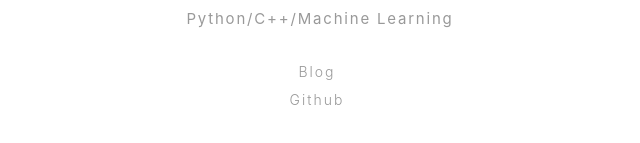
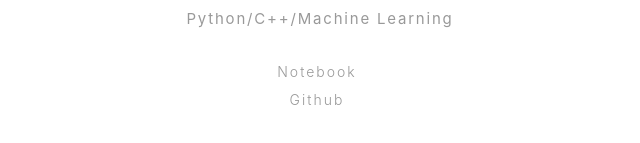
Before and after one commit to AceCoooool/AceCoooool.github.io, a plain HTML site: page index.html in a window 1280 px wide. Shown: the part 331-474 px from the top of the page, 323-963 px from the left. Drawn offline with Linux system fonts and the light colour scheme.

Commit message:
Update index.html

```diff
--- a/index.html
+++ b/index.html
@@ -84,7 +84,7 @@
         <p>@China</p>
         <h2>Python/C++/Machine Learning</h2>
         <p>
-            <a href="blog/" target="_blank">Blog</a>
+            <a href="notebook/" target="_blank">Notebook</a>
         </p>
         <p>
             <a href="https://github.com/AceCoooool/" target="_blank">Github</a>
```
